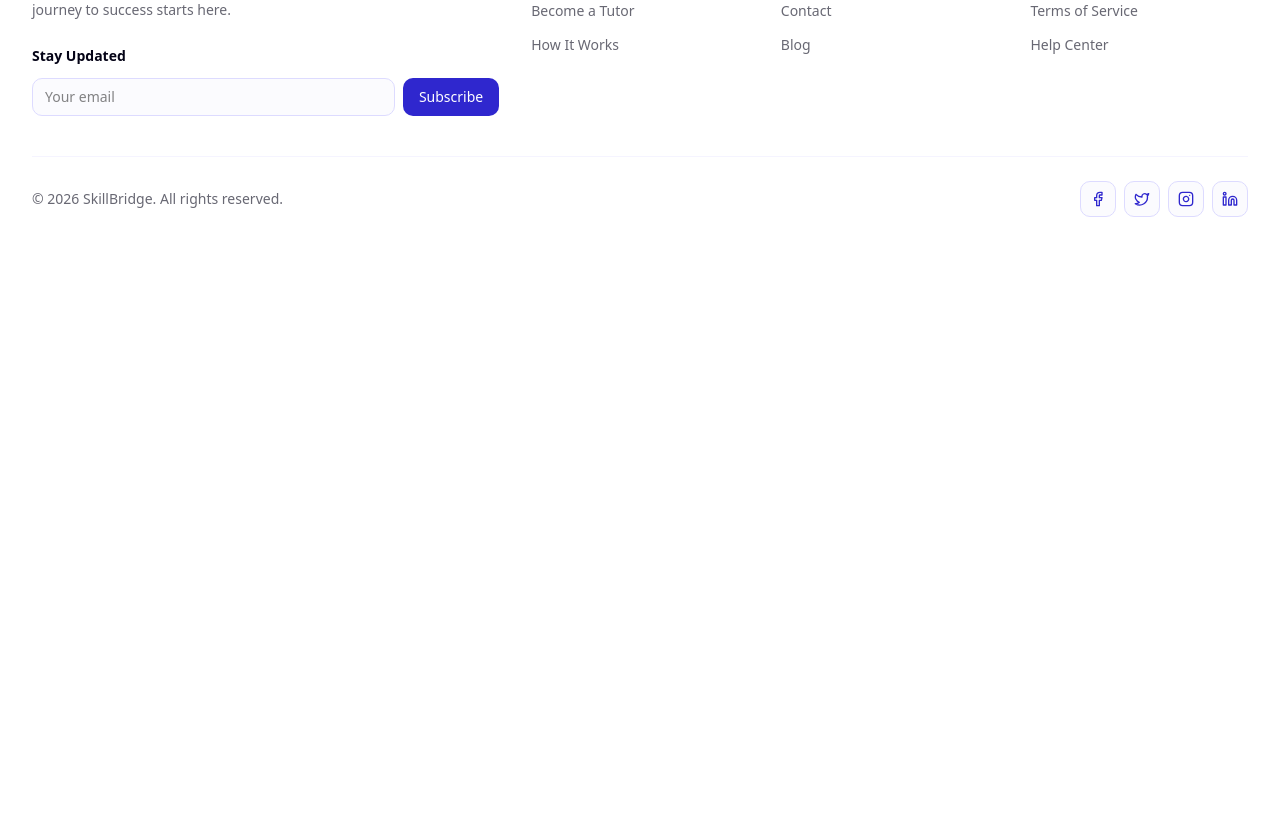
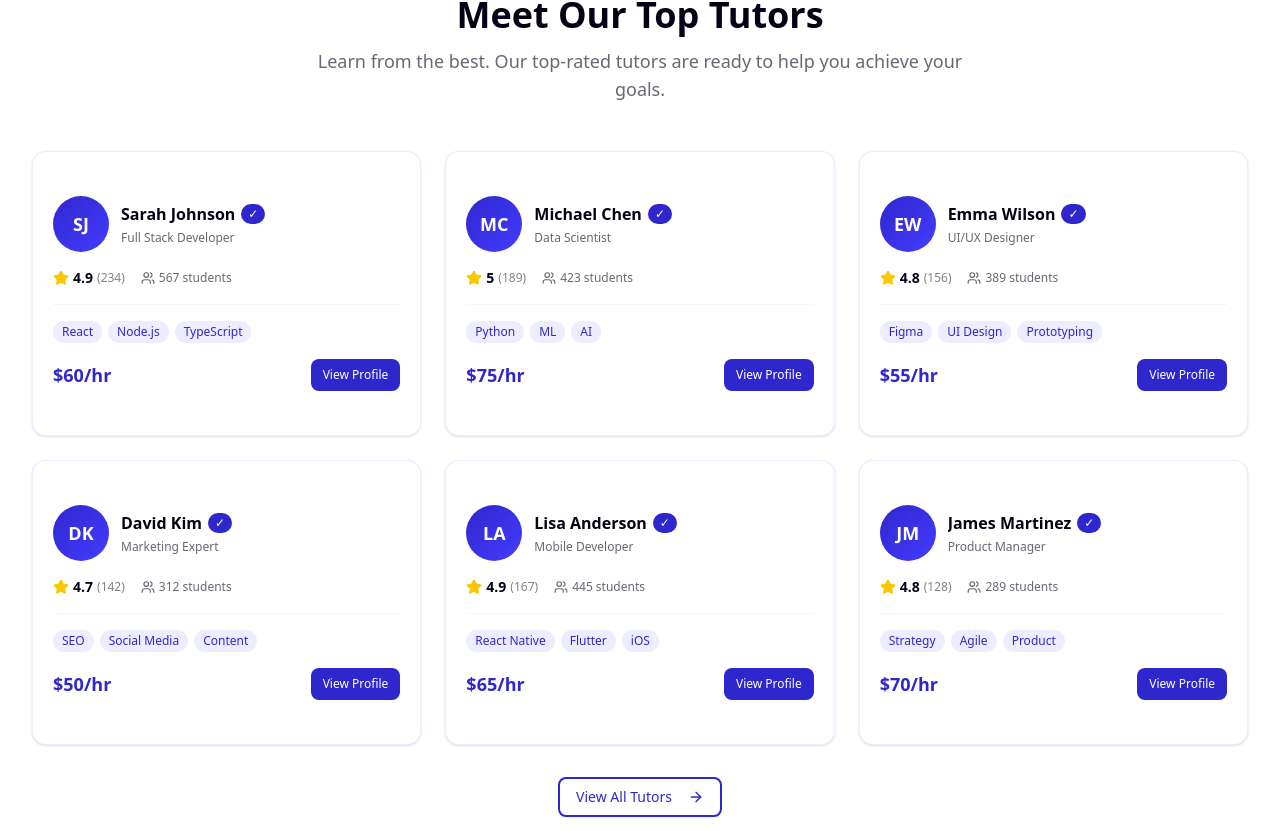
Before and after one commit to Rahmot15/Skill-Bridge-B6A4-, a Next.js app: page / in a window 1280 px wide. Shown: the part 929-1760 px from the top of the page. Before the commit the page ends 1194 px from the top, so only its background shows below. Built offline with nearby package versions, Linux system fonts and the light colour scheme.

Commit message:
top tutors section design

```diff
--- a/src/app/(commonLayout)/page.tsx
+++ b/src/app/(commonLayout)/page.tsx
@@ -1,9 +1,12 @@
 import HeroBanner from "@/components/modules/homepage/bannar";
+
+import TopTutorsSection from "@/components/modules/homepage/TopTutorsSection";
 
 export default function Home() {
   return (
     <div className="">
       <HeroBanner/>
+      <TopTutorsSection/>
 
     </div>
   );
--- /dev/null
+++ b/src/components/modules/homepage/TopTutorsSection.tsx
@@ -0,0 +1,202 @@
+"use client";
+
+import Link from "next/link";
+import { Button } from "@/components/ui/button";
+import { Badge } from "@/components/ui/badge";
+import { Card, CardContent } from "@/components/ui/card";
+import { Star, Users, Award, ArrowRight } from "lucide-react";
+
+const topTutors = [
+  {
+    id: 1,
+    name: "Sarah Johnson",
+    title: "Full Stack Developer",
+    rating: 4.9,
+    reviews: 234,
+    students: 567,
+    hourlyRate: 60,
+    skills: ["React", "Node.js", "TypeScript"],
+    verified: true,
+    image: "/tutors/sarah.jpg",
+  },
+  {
+    id: 2,
+    name: "Michael Chen",
+    title: "Data Scientist",
+    rating: 5.0,
+    reviews: 189,
+    students: 423,
+    hourlyRate: 75,
+    skills: ["Python", "ML", "AI"],
+    verified: true,
+    image: "/tutors/michael.jpg",
+  },
+  {
+    id: 3,
+    name: "Emma Wilson",
+    title: "UI/UX Designer",
+    rating: 4.8,
+    reviews: 156,
+    students: 389,
+    hourlyRate: 55,
+    skills: ["Figma", "UI Design", "Prototyping"],
+    verified: true,
+    image: "/tutors/emma.jpg",
+  },
+  {
+    id: 4,
+    name: "David Kim",
+    title: "Marketing Expert",
+    rating: 4.7,
+    reviews: 142,
+    students: 312,
+    hourlyRate: 50,
+    skills: ["SEO", "Social Media", "Content"],
+    verified: true,
+    image: "/tutors/david.jpg",
+  },
+  {
+    id: 5,
+    name: "Lisa Anderson",
+    title: "Mobile Developer",
+    rating: 4.9,
+    reviews: 167,
+    students: 445,
+    hourlyRate: 65,
+    skills: ["React Native", "Flutter", "iOS"],
+    verified: true,
+    image: "/tutors/lisa.jpg",
+  },
+  {
+    id: 6,
+    name: "James Martinez",
+    title: "Product Manager",
+    rating: 4.8,
+    reviews: 128,
+    students: 289,
+    hourlyRate: 70,
+    skills: ["Strategy", "Agile", "Product"],
+    verified: true,
+    image: "/tutors/james.jpg",
+  },
+];
+
+export default function TopTutorsSection() {
+  return (
+    <section className="py-16 bg-white">
+      <div className="container mx-auto px-4 sm:px-6 lg:px-8">
+        {/* Section Header */}
+        <div className="text-center mb-12">
+          <div className="inline-flex items-center gap-2 bg-[#dddbff]/50 px-4 py-2 rounded-full mb-4">
+            <Award className="w-4 h-4 text-[#2f27ce]" />
+            <span className="text-sm font-semibold text-[#2f27ce]">Top Rated</span>
+          </div>
+          <h2 className="text-3xl sm:text-4xl font-bold text-[#040316] mb-3">
+            Meet Our Top Tutors
+          </h2>
+          <p className="text-lg text-[#040316]/60 max-w-2xl mx-auto">
+            Learn from the best. Our top-rated tutors are ready to help you achieve your goals.
+          </p>
+        </div>
+
+        {/* Tutors Grid */}
+        <div className="grid grid-cols-1 sm:grid-cols-2 lg:grid-cols-3 gap-6 mb-8">
+          {topTutors.map((tutor) => (
+            <Card
+              key={tutor.id}
+              className="group border-[#dddbff]/50 hover:border-[#2f27ce]/30 hover:shadow-lg transition-all duration-200"
+            >
+              <CardContent className="p-5">
+                {/* Avatar & Name */}
+                <div className="flex items-start justify-between mb-4">
+                  <div className="flex items-center gap-3">
+                    <div className="w-14 h-14 rounded-full bg-gradient-to-br from-[#2f27ce] to-[#443dff] flex items-center justify-center text-white font-bold text-lg flex-shrink-0">
+                      {tutor.name.split(' ').map(n => n[0]).join('')}
+                    </div>
+                    <div className="flex-1 min-w-0">
+                      <div className="flex items-center gap-1.5 mb-1">
+                        <h3 className="font-semibold text-[#040316] truncate">
+                          {tutor.name}
+                        </h3>
+                        {tutor.verified && (
+                          <Badge
+                            variant="secondary"
+                            className="bg-[#2f27ce] text-white px-1.5 py-0 text-xs h-5"
+                          >
+                            ✓
+                          </Badge>
+                        )}
+                      </div>
+                      <p className="text-xs text-[#040316]/60 truncate">{tutor.title}</p>
+                    </div>
+                  </div>
+                </div>
+
+                {/* Rating & Students */}
+                <div className="flex items-center gap-4 mb-4 pb-4 border-b border-[#dddbff]/30">
+                  <div className="flex items-center gap-1">
+                    <Star className="w-4 h-4 fill-yellow-400 text-yellow-400" />
+                    <span className="text-sm font-semibold text-[#040316]">
+                      {tutor.rating}
+                    </span>
+                    <span className="text-xs text-[#040316]/50">
+                      ({tutor.reviews})
+                    </span>
+                  </div>
+                  <div className="flex items-center gap-1 text-xs text-[#040316]/60">
+                    <Users className="w-3.5 h-3.5" />
+                    <span>{tutor.students} students</span>
+                  </div>
+                </div>
+
+                {/* Skills */}
+                <div className="mb-4">
+                  <div className="flex flex-wrap gap-1.5">
+                    {tutor.skills.map((skill) => (
+                      <Badge
+                        key={skill}
+                        variant="secondary"
+                        className="bg-[#dddbff]/50 text-[#2f27ce] hover:bg-[#dddbff] text-xs px-2 py-0.5"
+                      >
+                        {skill}
+                      </Badge>
+                    ))}
+                  </div>
+                </div>
+
+                {/* Price & CTA */}
+                <div className="flex items-center justify-between">
+                  <div className="text-lg font-bold text-[#2f27ce]">
+                    ${tutor.hourlyRate}/hr
+                  </div>
+                  <Link href={`/tutors/${tutor.id}`}>
+                    <Button
+                      size="sm"
+                      className="bg-[#2f27ce] hover:bg-[#443dff] text-white text-xs h-8"
+                    >
+                      View Profile
+                    </Button>
+                  </Link>
+                </div>
+              </CardContent>
+            </Card>
+          ))}
+        </div>
+
+        {/* View All Button */}
+        <div className="text-center">
+          <Link href="/tutors">
+            <Button
+              size="lg"
+              variant="outline"
+              className="border-2 border-[#2f27ce] text-[#2f27ce] hover:bg-[#dddbff]/30 group"
+            >
+              View All Tutors
+              <ArrowRight className="ml-2 h-4 w-4 group-hover:translate-x-1 transition-transform" />
+            </Button>
+          </Link>
+        </div>
+      </div>
+    </section>
+  );
+}
```
